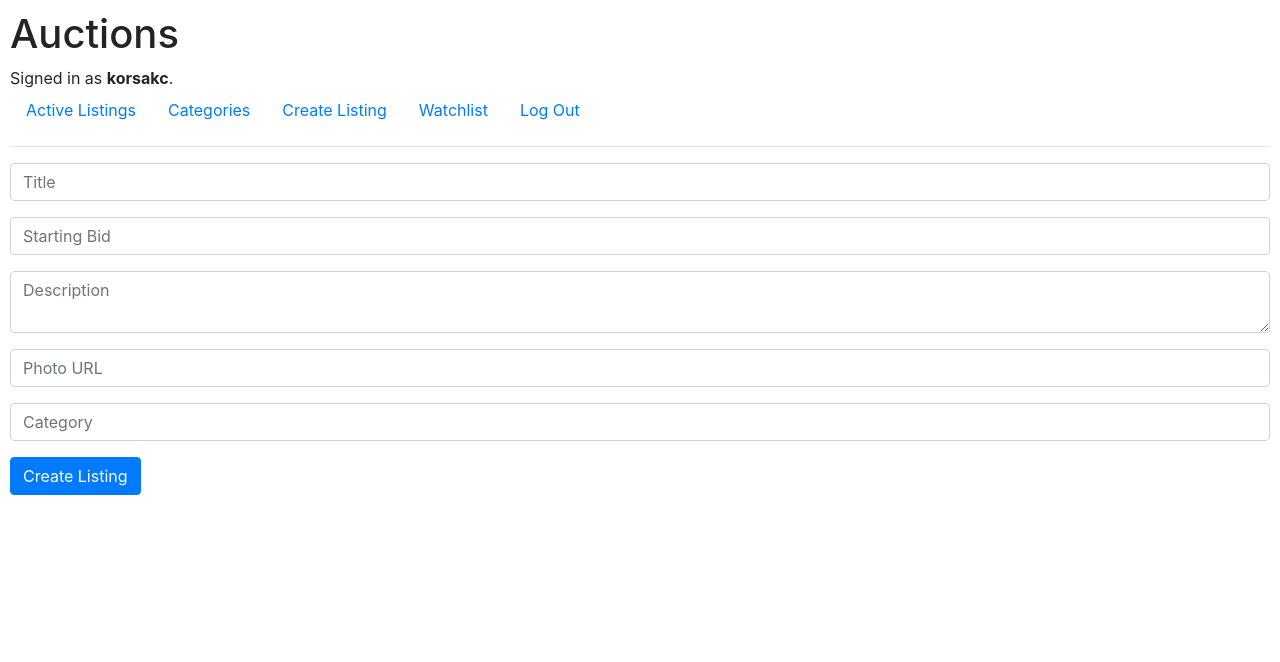
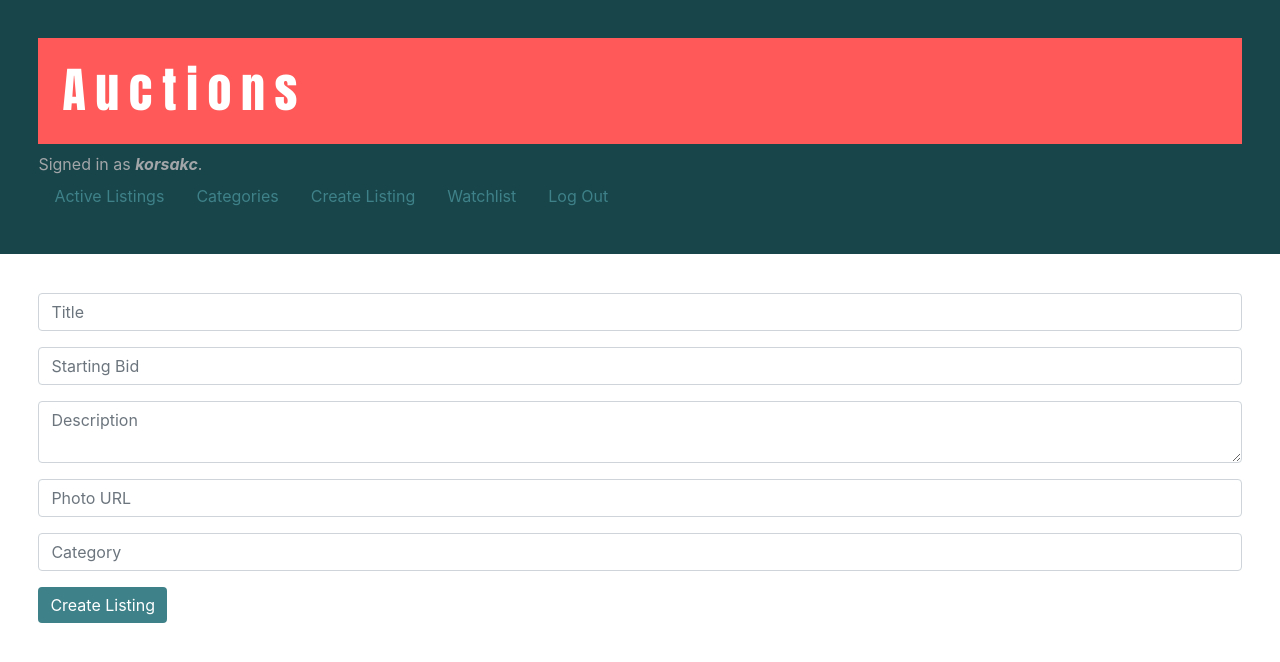
Before and after one commit to chriskorsak/commerce, a Django app: page /create-listing in a window 1280 px wide. Shown: the top 662 px of the page. Run offline with Django 3.2, Linux system fonts and the light colour scheme; a user stored in the database is signed in; some libraries are stand-ins or nearby versions.

Commit message:
template and style updates v1.

```diff
--- a/auctions/static/auctions/styles.css
+++ b/auctions/static/auctions/styles.css
@@ -1,11 +1,61 @@
 body {
-    padding: 10px;
+
+}
+
+header {
+  padding: 3%;
+  background-color: #18454a;
+}
+
+main {
+  padding: 3%;
+}
+
+h1,
+h2 {
+  font-family: Impact, Haettenschweiler, 'Arial Narrow Bold', sans-serif;
+}
+
+h1 {
+  font-size: 3em;
+  letter-spacing: .2em;
+  color: #ffffff;
+  background-color: #ff5a59;
+  padding: .5em;
+}
+
+a {
+  color: #3e8188;
+}
+
+a:hover {
+  color: #3a6371;
+}
+
+.btn-primary {
+  background-color:  #3e8188;
+  border: none;
+}
+
+.btn-primary:hover {
+  background-color: #3a6371;
 }
 
 .img-small {
   width: 100%;
 }
 
-.listing-index {
-  padding: 15px;
+.authentication-message {
+  color: #a3a6a9;
 }
+
+.italic {
+  font-style: italic;
+}
+
+li.comment {
+  list-style-type: none;
+  padding: 15px 25px;
+  margin: 15px 0px;
+  background-color: rgb(245, 245, 245);
+}
--- a/auctions/templates/auctions/layout.html
+++ b/auctions/templates/auctions/layout.html
@@ -8,7 +8,9 @@
         <link href="{% static 'auctions/styles.css' %}" rel="stylesheet">
     </head>
     <body>
+      <header>
         {% if messages %}
+        <!-- message notification box if message -->
           {% for message in messages %}
             <p {% if message.tags %} class="{{ message.tags }}"{% endif %}>
               {{ message }}
@@ -17,9 +19,9 @@
         {% endif %}
 
         <h1>Auctions</h1>
-        <div>
+        <div class="authentication-message">
             {% if user.is_authenticated %}
-                Signed in as <strong>{{ user.username }}</strong>.
+                Signed in as <strong class="italic">{{ user.username }}</strong>.
             {% else %}
                 Not signed in.
             {% endif %}
@@ -50,8 +52,10 @@
                 </li>
             {% endif %}
         </ul>
-        <hr>
+      </header>
+      <main>
         {% block body %}
         {% endblock %}
+      </main>
     </body>
 </html>
```
Also changed, not shown: auctions/templates/auctions/listing.html (+4 -3 lines), db.sqlite3. Lines whose indentation alone changed are shown as unchanged.
